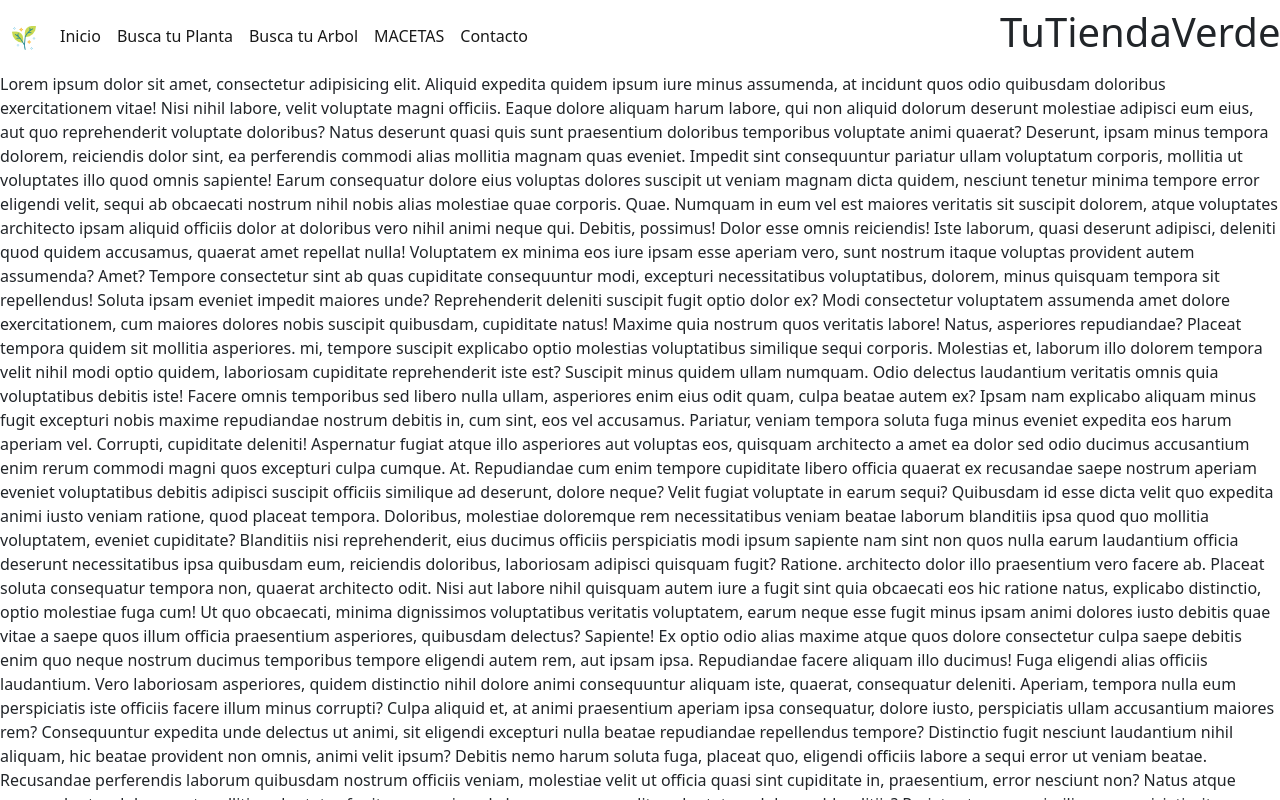
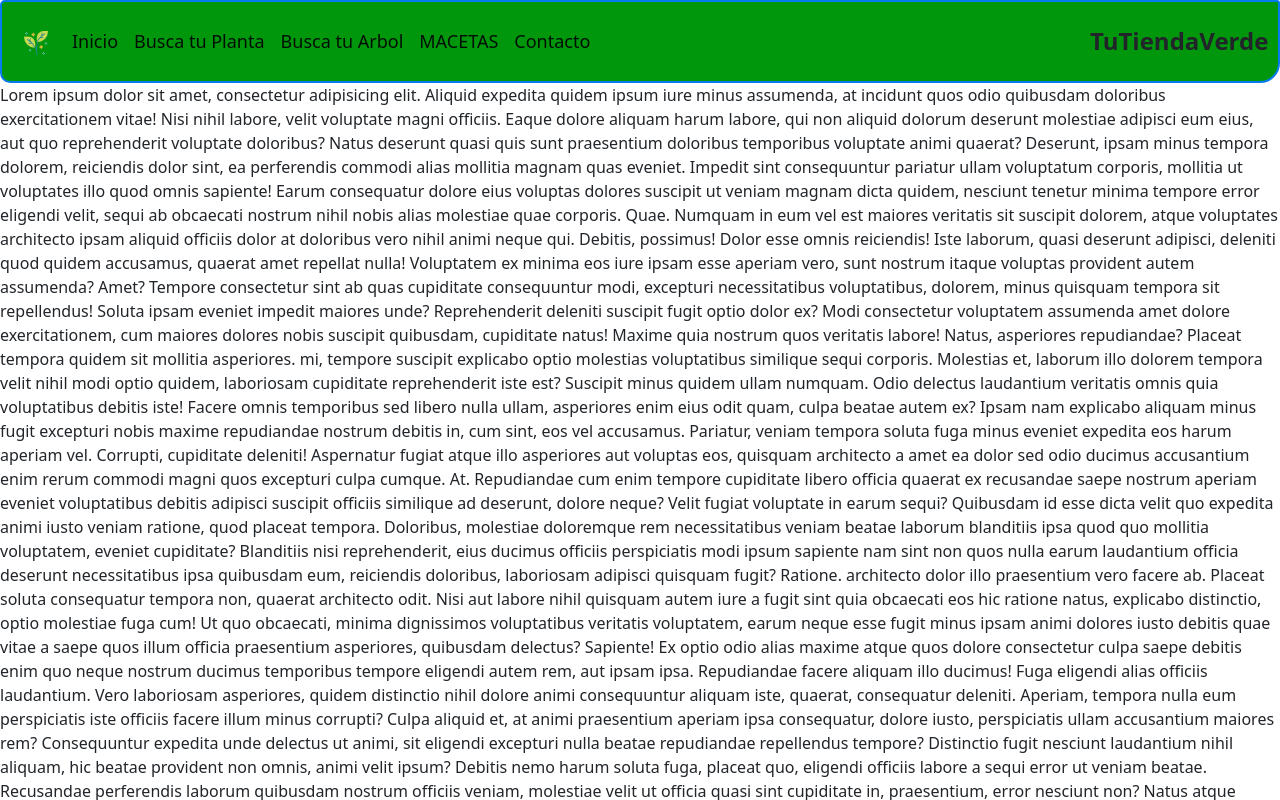
Before and after one commit to diegoeorellana/tercera-entrega, a website: page index.html in a window 1280 px wide. Shown: the top 800 px of the page. Drawn offline with nearby package versions, Linux system fonts and the light colour scheme; files that its build step writes are made by us from their sources; the site is published under a folder, as on GitHub Pages, so addresses that start at the root find nothing.

Commit message:
paginas4

```diff
--- a/index.html
+++ b/index.html
@@ -6,11 +6,11 @@
     <meta name="viewport" content="width=device-width, initial-scale=1.0">
     <meta name="DIEGO ORELLANA" content="Diego orellana" >
     <title>tercera</title>
-    <link rel="stylesheet" href="/css/estilo.css">
+    <link rel="stylesheet" href="css/estilo.css">
     <link href="https://cdn.jsdelivr.net/npm/bootstrap@5.2.0/dist/css/bootstrap.min.css" rel="stylesheet"
 integrity="sha384-gH2yIJqKdNHPEq0n4Mqa/HGKIhSkIHeL5AyhkYV8i59U5AR6csBvApHHNl/vI1Bx"
 crossorigin="anonymous">
-<link rel="icon" href="./img/1255165.png" />
+<link rel="icon" href="img/plant.png" />
 <link href="https://unpkg.com/aos@2.3.1/dist/aos.css" rel="stylesheet" />
 
 </head>
@@ -40,7 +40,7 @@ crossorigin="anonymous">
                   >
                 </li>
                 <li class="nav-item">
-                  <a class="nav-link active" href="/plantas.html"
+                  <a class="nav-link active" href="paginas/plantas.html"
                     >Busca tu Planta</a
                   >
                 </li>
@@ -53,7 +53,7 @@ crossorigin="anonymous">
                   <a class="nav-link active" href="paginas/macetas.html">MACETAS</a>
                 </li>
                 <li class="nav-item">
-                  <a class="nav-link active" href="index.html">Contacto</a>
+                  <a class="nav-link active" href="paginas/contacto.html">Contacto</a>
                 </li>
               </ul>
             </div>
```
Also changed, not shown: paginas/arboles.html (+1 -1 lines), paginas/contacto.html (+2 -2 lines), paginas/macetas.html (+1 -1 lines).
